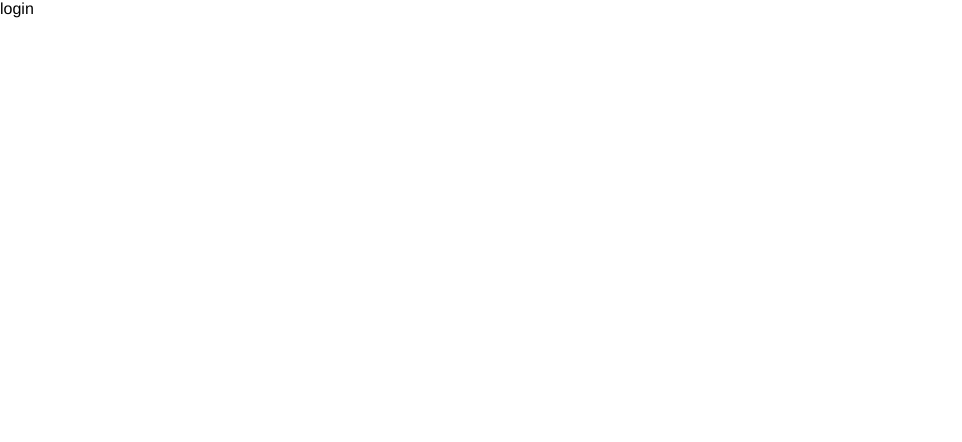
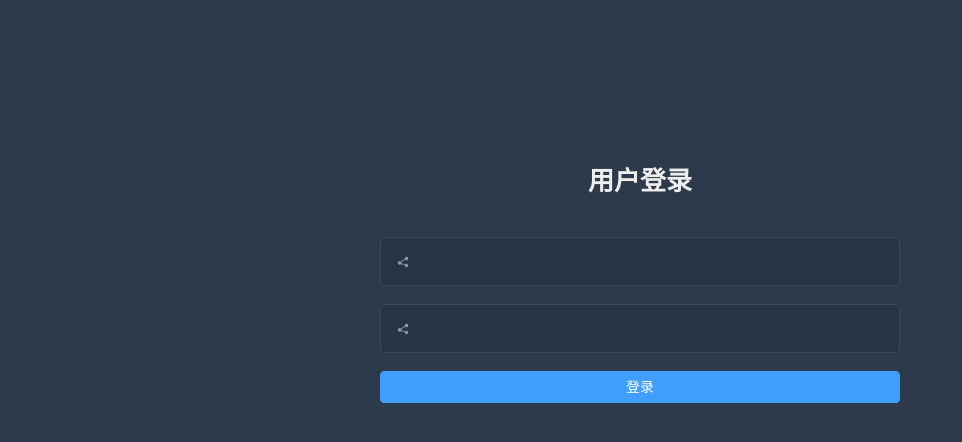
Before and after one commit to pdd1996/vue_3.2, a Vue app: page /#/login in a window 1280 px wide. Shown: the top 442 px of the page, without its empty margins (0-962 px from the left). Built offline with nearby package versions, Linux system fonts and the light colour scheme.

Commit message:
feat(custom): 登录页面静态

```diff
--- a/src/views/login/index.vue
+++ b/src/views/login/index.vue
@@ -1,5 +1,141 @@
 <template>
-  <div>login</div>
+  <div class="login-container">
+    <el-form :model="form" class="login-form">
+      <div class="title-container">
+        <h3 class="title">用户登录</h3>
+      </div>
+      <el-form-item>
+        <el-icon color="#409efc" class="svg-container">
+          <Share />
+        </el-icon>
+        <el-input v-model="form.name" />
+      </el-form-item>
+      <el-form-item>
+        <el-icon color="#409efc" class="svg-container">
+          <Share />
+        </el-icon>
+        <el-input v-model="form.password" />
+      </el-form-item>
+      <el-button type="primary" class="login-button">登录</el-button>
+    </el-form>
+  </div>
 </template>
 
-<script setup></script>
+<script setup>
+import { ref } from 'vue'
+import { Share } from '@element-plus/icons-vue'
+const form = ref({
+  name: '',
+  password: ''
+})
+</script>
+
+<style lang="scss" scoped>
+$bg: #2d3a4b;
+$dark_gray: #889aa4;
+$light_gray: #eee;
+$cursor: #fff;
+
+.login-container {
+  min-height: 100%;
+  width: 100%;
+  background-color: $bg;
+  overflow: hidden;
+
+  .login-form {
+    position: relative;
+    width: 520px;
+    max-width: 100%;
+    padding: 160px 35px 0;
+    margin: 0 auto;
+    overflow: hidden;
+
+    ::v-deep .el-form-item {
+      border: 1px solid rgba(255, 255, 255, 0.1);
+      background: rgba(0, 0, 0, 0.1);
+      border-radius: 5px;
+      color: #454545;
+    }
+
+    ::v-deep .el-input {
+      display: inline-block;
+      height: 47px;
+      width: 85%;
+
+      input {
+        background: transparent;
+        border: 0px;
+        -webkit-appearance: none;
+        appearance: none;
+        border-radius: 0px;
+        padding: 12px 5px 12px 15px;
+        color: $light_gray;
+        height: 47px;
+        caret-color: $cursor;
+      }
+    }
+
+    ::v-deep .el-input__wrapper {
+      background-color: transparent;
+      box-shadow: none;
+    }
+    .login-button {
+      width: 100%;
+      box-sizing: border-box;
+    }
+  }
+
+  .tips {
+    font-size: 16px;
+    line-height: 28px;
+    color: #fff;
+    margin-bottom: 10px;
+
+    span {
+      &:first-of-type {
+        margin-right: 16px;
+      }
+    }
+  }
+
+  .svg-container {
+    padding: 6px 5px 6px 15px;
+    color: $dark_gray;
+    vertical-align: middle;
+    display: inline-block;
+  }
+
+  .title-container {
+    position: relative;
+
+    .title {
+      font-size: 26px;
+      color: $light_gray;
+      margin: 0px auto 40px auto;
+      text-align: center;
+      font-weight: bold;
+    }
+
+    ::v-deep .lang-select {
+      position: absolute;
+      top: 4px;
+      right: 0;
+      background-color: white;
+      font-size: 22px;
+      padding: 4px;
+      border-radius: 4px;
+      cursor: pointer;
+    }
+  }
+
+  .show-pwd {
+    // position: absolute;
+    // right: 10px;
+    // top: 7px;
+    font-size: 16px;
+    color: $dark_gray;
+    cursor: pointer;
+    user-select: none;
+  }
+}
+</style>
```
